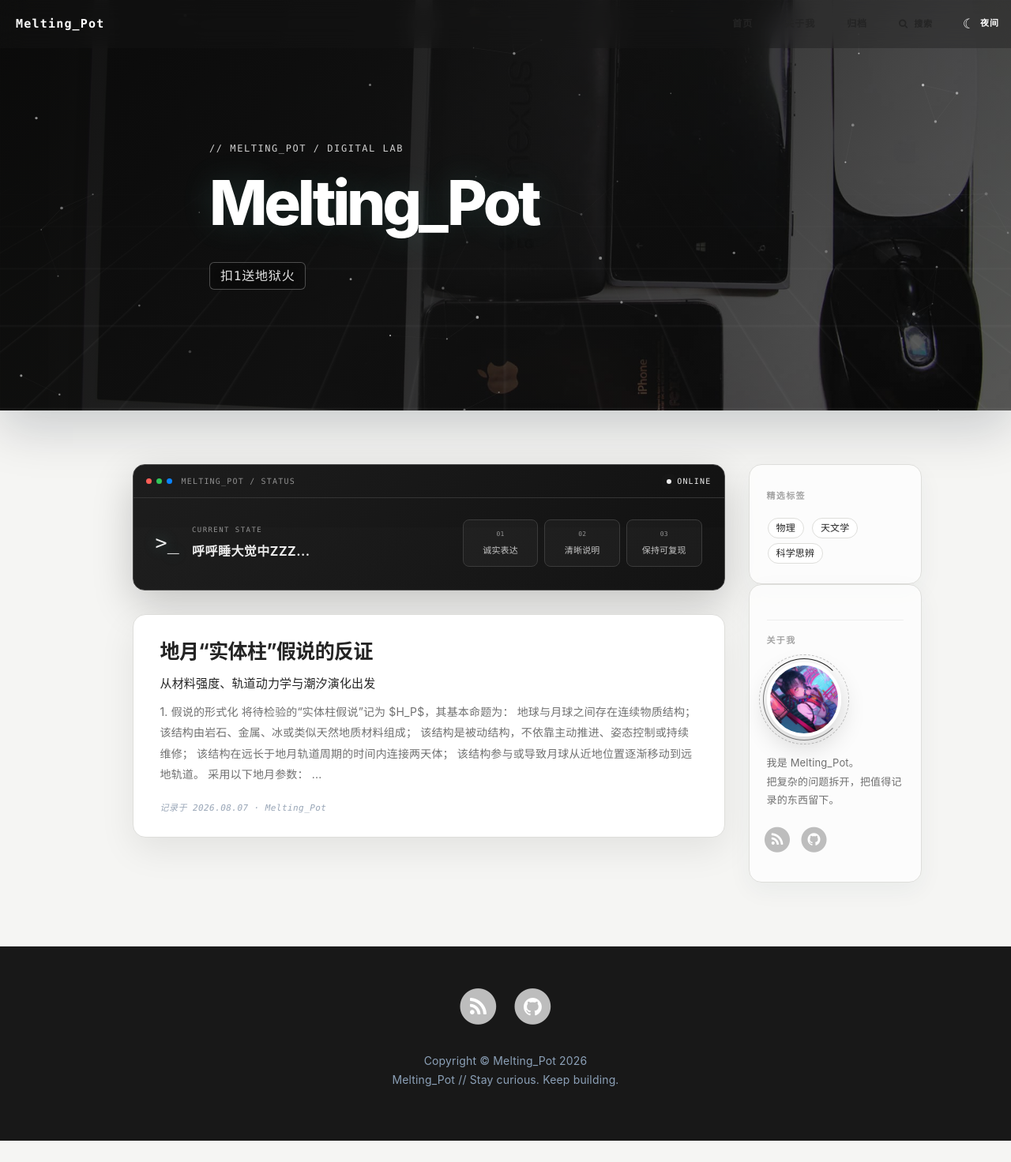
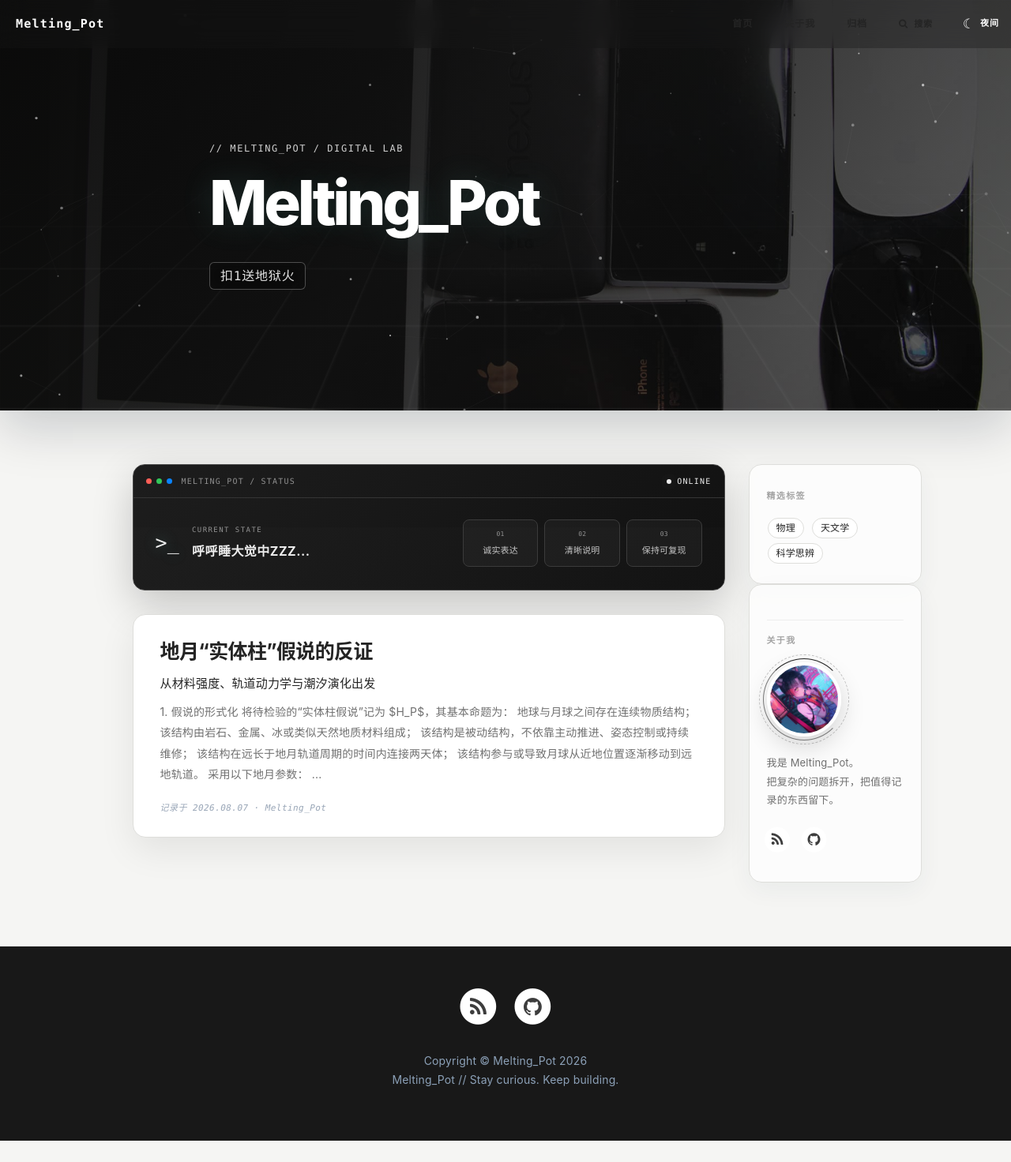
Before and after one commit to adelmagical742/adelmagical742.github.io, a Jekyll site: the page built from index.html, in a window 1280 px wide. Shown: the whole page at 79% size. Built offline with Jekyll 4.4.1, drawn with Linux system fonts in a browser that asks for light colours; nearby versions of some CDN libraries; the list of posts is cut into pages by our own code; comment, search, counter and statistics services are not loaded.

```diff
--- a/css/custom.css
+++ b/css/custom.css
@@ -1063,12 +1063,12 @@
 /* Social icons keep the daytime contrast in both themes. */
 footer .list-inline .fa-circle,
 .sidebar-container .short-about .list-inline .fa-circle {
-  color: #bdbdbd !important;
+  color: #ffffff !important;
 }
 
 footer .list-inline .fa-inverse,
 .sidebar-container .short-about .list-inline .fa-inverse {
-  color: #fff !important;
+  color: #000000c2 !important;
 }
 
 footer .list-inline a:hover .fa-circle,
```
